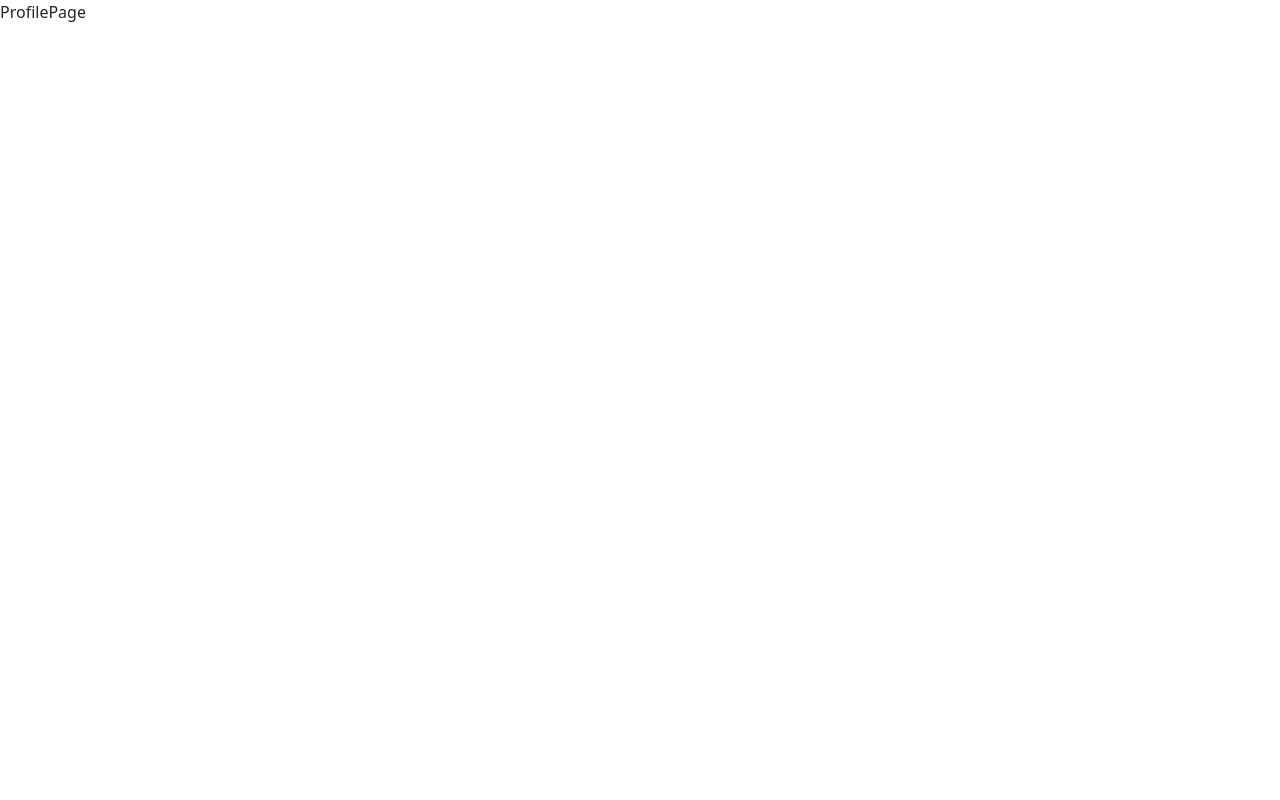
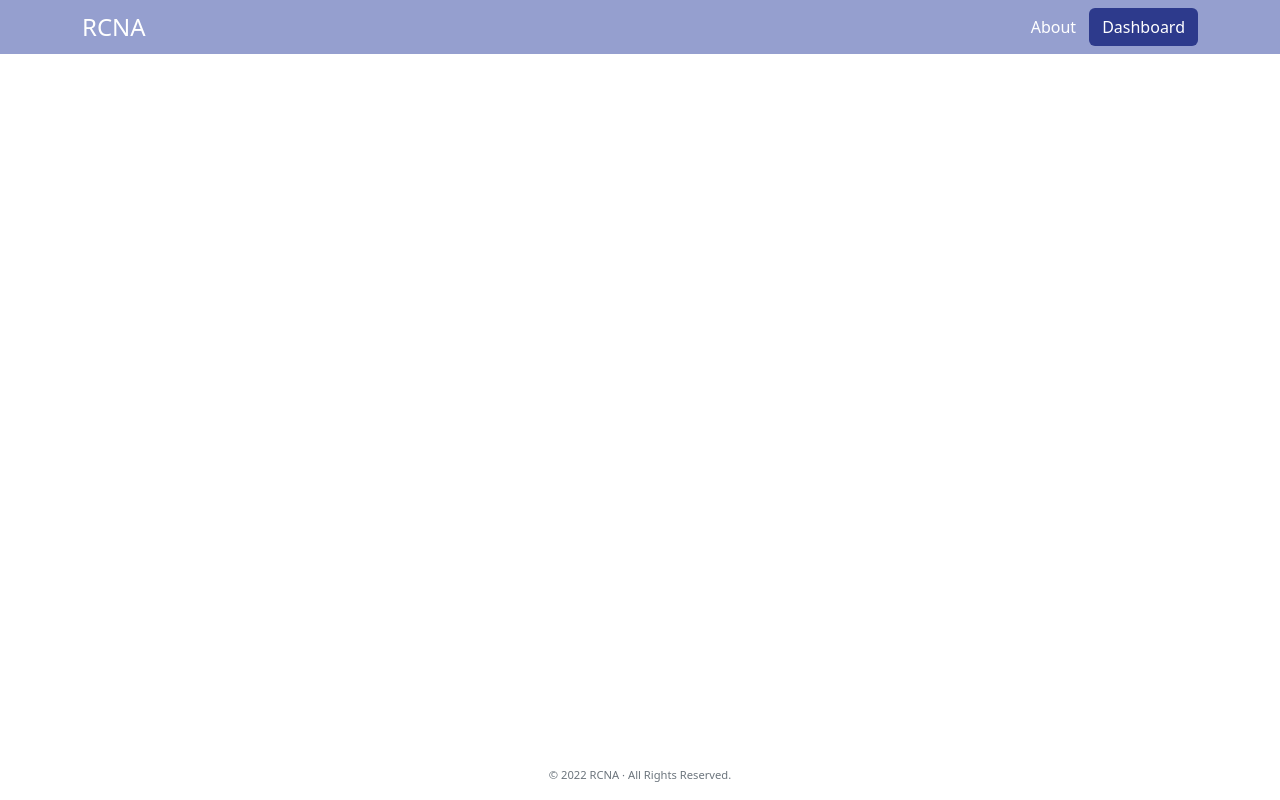
Before and after one commit to JustinsHub/RCNLandingPage, a React (Create React App) app: page /profile in a window 1280 px wide. Built offline with nearby package versions, Linux system fonts and the light colour scheme.

Commit message:
implemented navbar and footer UI

```diff
--- a/src/App.tsx
+++ b/src/App.tsx
@@ -1,5 +1,7 @@
 import React from 'react';
+import Footer from './components/Footer';
 import MainRoutes from './components/MainRoutes';
+import Navbar from './components/Navbar';
 
 //documentation on api to play around with
 //redux brush up (important)
@@ -7,9 +9,11 @@ import MainRoutes from './components/MainRoutes';
 
 const App: React.FC = () =>  {
   return (
-    <div>
+    <main>
+      <Navbar/>
       <MainRoutes/>
-    </div>
+      <Footer/>
+    </main>
   );
 }
 
--- a/src/state/actions-creators.ts
+++ b/src/actions/actions-creators.ts
@@ -7,7 +7,7 @@ export const fetchRandomUser = () => {
             const { data }:any = await RandomUser.findRandomUser()
             dispatch(randomUser(data))
         } catch (error) {
-            return error
+            dispatch(error)
         }
     }
 }
--- a/src/components/Footer.tsx
+++ b/src/components/Footer.tsx
@@ -1,9 +1,12 @@
-import React from "react";
+import React from 'react'
+import {Link} from 'react-router-dom'
+import '../styles/Footer.css'
 
-const Footer: React.FC = () => {
+const Footer:React.FC = () => {
     return (
-        <div>
-            Footer
+        <div className="Footer" style={{textAlign: 'center'}}>
+            <span className="text-muted">&copy; 2022 <Link className="Footer-l text-muted" to='/'>RCNA</Link> · All Rights Reserved.
+            </span>
         </div>
     )
 }
--- a/src/components/LandingPage.tsx
+++ b/src/components/LandingPage.tsx
@@ -1,9 +1,8 @@
 import React, { useEffect, useState } from 'react'
 import { useSelector, useDispatch, shallowEqual } from 'react-redux'
-import { fetchRandomUser } from '../state/actions-creators'
+import { fetchRandomUser } from '../actions/actions-creators'
 
 const LandingPage:React.FC = () => {
-
 
 
     const profile = useSelector((state: any) => state.profile, shallowEqual)
@@ -17,9 +16,18 @@ const LandingPage:React.FC = () => {
     }, [dispatch])
 
     return (
-        <div className="h1">
-            <div>{profile.results.map((res:any) => res.name.first)}</div>
+        <section>
+        <div>
+            {profile?.results.map((res:any, i:number) =>
+            <div key={i}>
+                <div>
+                    {res.name.first}
+                </div>
+                <img src={res.picture.large} alt="horse athlete"></img>
+            </div>
+        )}
         </div>
+    </section>
     )
 }
 
--- a/src/components/Navbar.tsx
+++ b/src/components/Navbar.tsx
@@ -1,11 +1,38 @@
-import React from 'react'
+import React, { useState } from 'react'
+import { NavLink } from 'react-router-dom'
+import '../styles/Navbar.css'
 
 const Navbar: React.FC = () => {
+    const [navbar, setNavbar] = useState(false)
+
+    const changeOnScroll = () => {
+        window.scrollY >= 1 ? setNavbar(true) : setNavbar(false)
+        }
+
+    window.addEventListener('scroll', changeOnScroll)
+
     return (
-        <div>
-            Navbar
-        </div>
+        <section className="Navbar">
+            <nav className={navbar ? 'navbar active fixed-top' : 'navbar fixed-top'}>
+                <div className="container">
+                    <NavLink className="Navbar-hover Navbar-color" style={{fontSize:'1.5rem'}} to="/">RCNA</NavLink>
+                    <ul className="nav justify-content-end">
+                        <li className="nav-item">
+                            <NavLink className="Navbar-color Navbar-hover btn" to="/about">
+                                About
+                            </NavLink>
+                        </li>
+                        <li className="nav-item">
+                            <NavLink className="Navbar-hover btn btn-default" style={{color: 'white'}} to="/dashboard">
+                                Dashboard
+                            </NavLink>
+                        </li>
+                    </ul>
+                </div>
+            </nav>
+        </section>
     )
 }
 
+
 export default Navbar
--- a/src/index.tsx
+++ b/src/index.tsx
@@ -4,7 +4,7 @@ import App from './App';
 import reportWebVitals from './reportWebVitals';
 import { BrowserRouter } from 'react-router-dom';
 import { Provider } from 'react-redux';
-import { store } from './state/store';
+import { store } from './store';
 import 'bootstrap/dist/css/bootstrap.css'
 import 'bootstrap/dist/js/bootstrap.js'
 
--- a/src/state/reducers/rootReducer.ts
+++ b/src/reducers/rootReducer.ts
@@ -1,4 +1,4 @@
-import { FETCH_RANDOM_USER, ERROR } from "../action-types"
+import { FETCH_RANDOM_USER, ERROR } from "../actions/action-types"
 
 type Action = Initial
 
@@ -28,5 +28,4 @@ export const rootReducer = (state:any = INITIAL_STATE, action:Action) => {
         default:
             return state
     }
-
 }
--- /dev/null
+++ b/src/styles/Footer.css
@@ -0,0 +1,20 @@
+html {
+  position: relative;
+  min-height: 100%;
+}
+body {
+  /* Margin bottom by footer height */
+  margin-bottom: 60px;
+}
+.Footer {
+  position: absolute;
+  bottom: 0;
+  width: 100%;
+  /* Set the fixed height of the footer here */
+  font-size: 0.7rem;
+  margin-bottom: 1rem;
+}
+
+.Footer-l {
+  text-decoration: none;
+}
--- /dev/null
+++ b/src/styles/Navbar.css
@@ -0,0 +1,31 @@
+.Navbar-color {
+  color: white !important;
+  text-decoration: none;
+}
+
+.Navbar-hover:hover {
+  color: #2d3a8c;
+}
+
+.btn-default {
+  background-color: #2d3a8c !important;
+}
+
+.dropdown-menu {
+  min-width: 80px !important;
+}
+
+.navbar {
+  background-color: #959fcf;
+}
+.navbar.active {
+  -moz-transition: all 0.2s ease-in;
+  -o-transition: all 0.2s ease-in;
+  -webkit-transition: all 0.2s ease-in;
+  transition: all 0.2s ease-in;
+  background: rgba(248, 234, 213, 0.753);
+  box-shadow: 2px 2px 2px rgba(0, 0, 0, 0.322);
+}
+.navbar-brand {
+  color: black;
+}
```
Also changed, not shown: src/actions/action-types.ts (renamed from src/state/action-types.ts), src/store.ts (renamed from src/state/store.ts).
